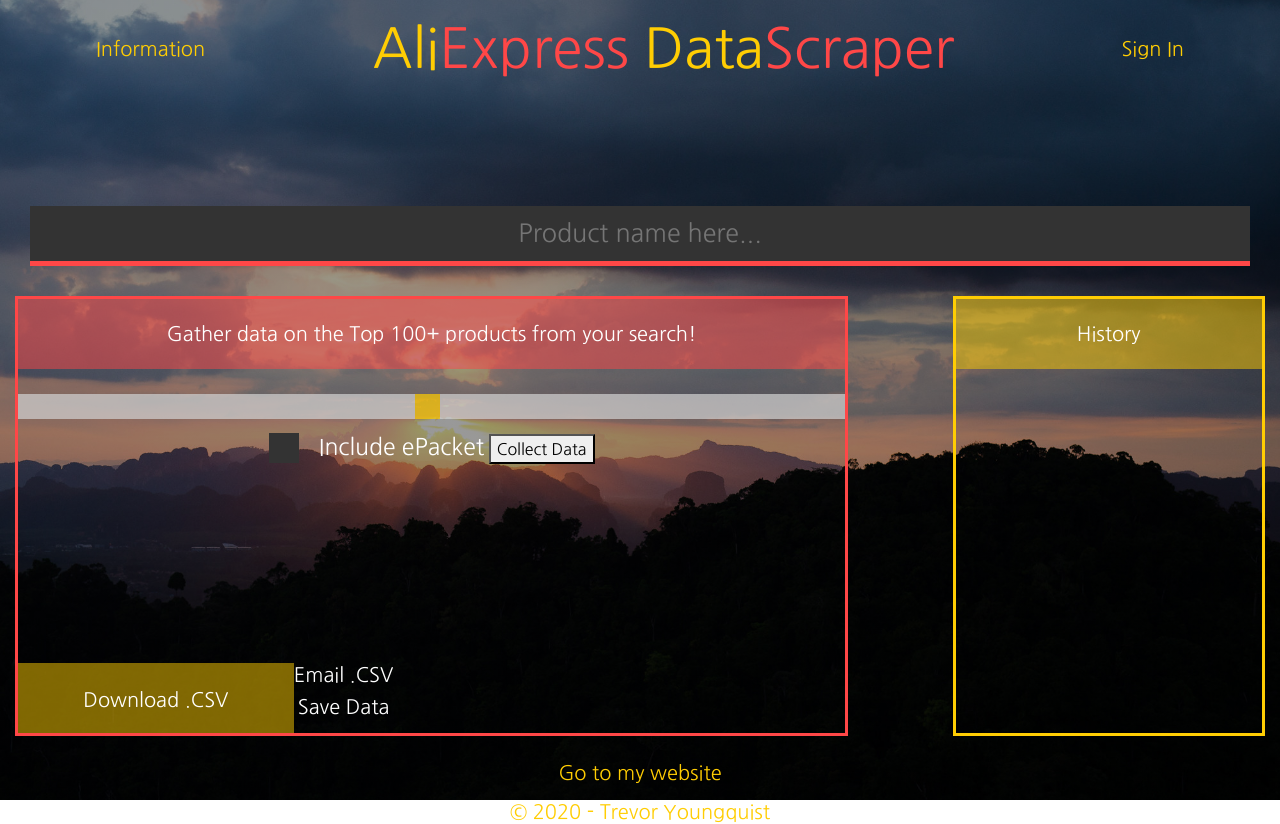
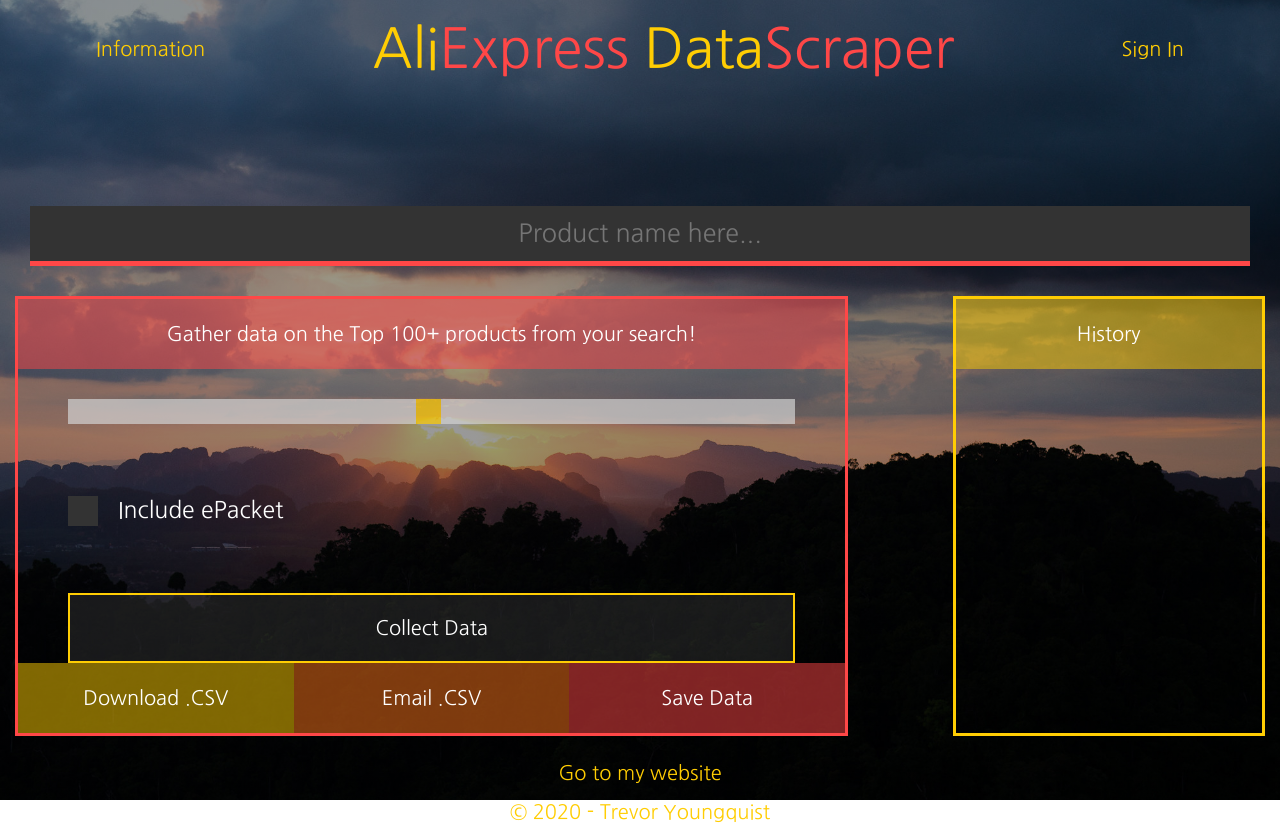
Before and after one commit to ytrevor81/Ali-Express-Web-Scraping-App, a Django app: page / in a window 1280 px wide. Run offline with Django 3.2, Linux system fonts and the light colour scheme; some libraries are stand-ins or nearby versions.

Commit message:
basic layout done

```diff
--- a/aliexpress/main/static/css/styles.css
+++ b/aliexpress/main/static/css/styles.css
@@ -1,8 +1,8 @@
 /* --- Default Styles --- */
 
 body { overflow-x: hidden; font-family: 'Nanum Gothic', sans-serif; }
-h5 { font-size: 23px; color: #FFCD03; }
-h4 { font-size: 22px; color: #fff; }
+h5 { font-size: 21px; color: #FFCD03; }
+h4 { font-size: 20px; color: #fff; }
 h1 { font-size: 65px; font-weight: normal; color: #FFCD03; }
 strong { color: #FF4747; font-weight: normal; }
 
@@ -57,6 +57,15 @@ strong { color: #FF4747; font-weight: normal; }
  }
  .title-box h4 { margin-bottom: 0; }
 
+
+.web-scraping-services {
+    margin: 30px 50px 0 50px;
+    display: flex;
+    flex-direction: column;
+    justify-content: space-between;
+    height: 33vh;
+    text-align: left;
+}
  .slidecontainer {
   width: 100%;
 }
@@ -100,6 +109,7 @@ strong { color: #FF4747; font-weight: normal; }
   outline: none;
   transition: 0.5s;
   margin-right: 20px;
+  cursor: pointer;
 }
 .checkbox::before {
   content: '';
@@ -121,6 +131,16 @@ strong { color: #FF4747; font-weight: normal; }
   border-color: #FFCD03;
   transform: rotate(45deg) translate(5px, -10px);
 }
+.scraping-button {
+    color: #fff;
+    background-color: rgba(225,225,225,0.1);
+    border: 2px solid #FFCD03;
+    height: 70px;
+    font-size: 20px;
+    cursor: pointer;
+  }
+.scraping-button:hover { background-color: #333; transition: 0.2s; border-color: #fff; }
+.scraping-button:active { background-color: #333; transition: 0.2s; border-color: #fff; }
 
 
 .cluster {
@@ -134,22 +154,28 @@ strong { color: #FF4747; font-weight: normal; }
     width: 33.33%;
     height: 70px;
   }
-.download-csv a {
+.download-csv button {
+  border: none;
+  color: #fff;
+  font-size: 20px;
   height: 100%;
   width: 100%;
-  padding: 25px;
 }
-.email-data {
+.email-save {
   display: flex;
   width: 66.63%;
   height: 70px;
   align-items: center;
 }
-.email-data a {
+.email-save button {
+  border: none;
+  color: #fff;
+  font-size: 20px;
   height: 100%;
   width: 50%;
-  padding: 25px;
 }
+.cluster button:hover { background-color: #333; transition: 0.2s; }
+.cluster button:active { background-color: #333; transition: 0.2s}
 
 
  /*--- User History --- */
--- a/aliexpress/main/templates/index.html
+++ b/aliexpress/main/templates/index.html
@@ -51,17 +51,17 @@
                 <input type="range" min="1" max="100" value="50" class="slider" id="myRange">
               </div>
               <label class="checkbox-label"><input class="checkbox" type="checkbox" name="">Include ePacket</input></label>
-              <button class="scraping-button"type="submit" name="scraping-button">Collect Data</button>
+              <button class="scraping-button" type="submit" name="scraper">Collect Data</button>
             </form>
 
             <!-- Button Cluster -->
             <footer class="cluster">
               <form class="download-csv" action="." method="GET">
-                <a class="yellow cluster-button"name="download-csv" href="#"><h4>Download .CSV</h4></a>
+                <button class="yellow" name="download" href="#">Download .CSV</button>
               </form>
               <form class="email-save" action="." method="POST">
-                <a class="orange cluster-button"name="download-csv" href="#"><h4>Email .CSV</h4></a>
-                <a class="red cluster-button"name="download-csv" href="#"><h4>Save Data</h4></a>
+                <button class="orange" name="email-csv" href="#">Email .CSV</button>
+                <button class="red" name="save-data" href="#">Save Data</button>
               </form>
             </footer>
           </section>
```
